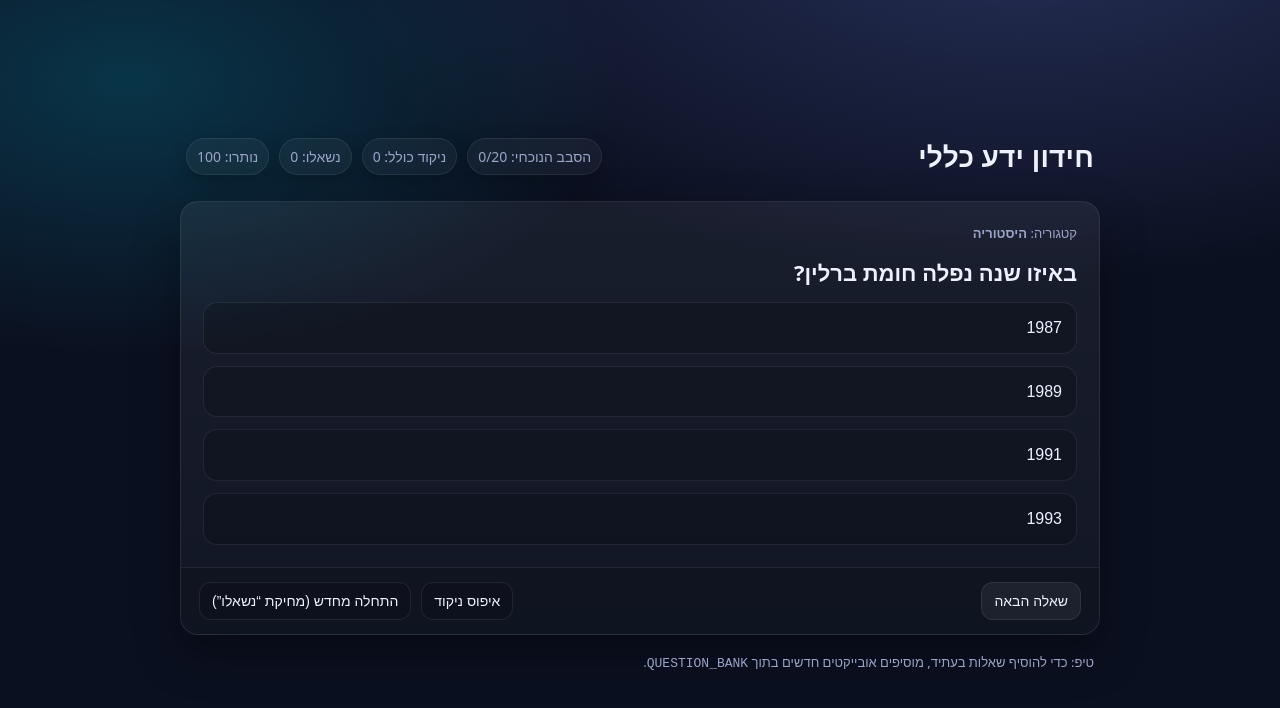
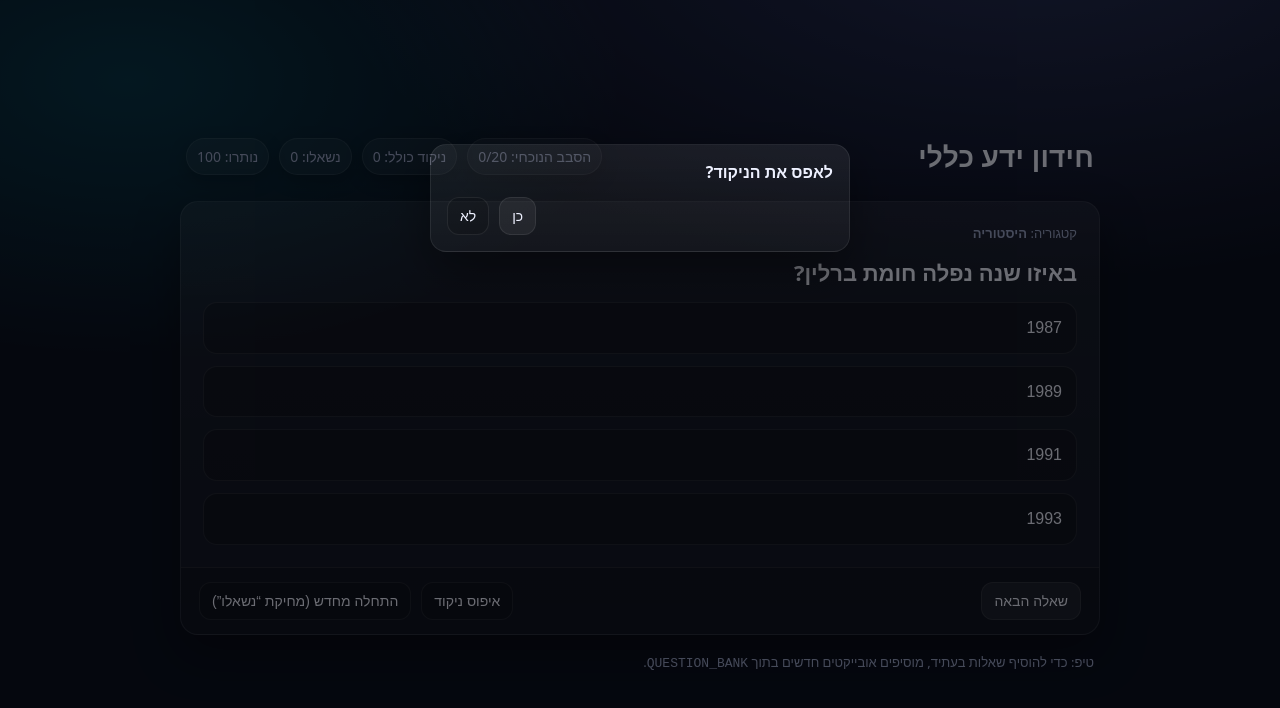
Before and after one commit to hadasyev/general-knowledge-quiz, a plain HTML site: page index.html in a window 1280 px wide. Both pictures are taken after a click on the button "איפוס ניקוד". Drawn offline with Linux system fonts and the light colour scheme.

Commit message:
add reset confirmation

```diff
--- a/index.html
+++ b/index.html
@@ -188,6 +188,46 @@
       .reset-group{ justify-content: stretch; }
       .reset-group .btn{ width: 100%; }
     }
+    .modal{
+  display:none;
+  position:fixed;
+  inset:0;
+  z-index: 9999;
+}
+
+.modal.show{
+  display:block;
+}
+
+.modal-backdrop{
+  position:absolute;
+  inset:0;
+  background: rgba(0,0,0,0.55);
+}
+
+.modal-card{
+  position:relative;
+  width:min(420px, calc(100% - 32px));
+  margin: 18vh auto 0 auto;
+  background: linear-gradient(180deg, rgba(255,255,255,0.08), rgba(255,255,255,0.04));
+  border:1px solid var(--border);
+  border-radius: 16px;
+  box-shadow: var(--shadow);
+  padding: 16px;
+}
+
+.modal-title{
+  font-size:16px;
+  font-weight:700;
+  color: var(--text);
+  margin-bottom: 14px;
+}
+
+.modal-actions{
+  display:flex;
+  gap:10px;
+  justify-content:flex-end;
+}
   </style>
 </head>
 <body>
@@ -239,6 +279,18 @@
       טיפ: כדי להוסיף שאלות בעתיד, מוסיפים אובייקטים חדשים בתוך <code>QUESTION_BANK</code>.
     </footer>
   </div>
+<!-- Confirmation Modal -->
+<div class="modal" id="confirmModal" aria-hidden="true">
+  <div class="modal-backdrop" id="modalBackdrop"></div>
+
+  <div class="modal-card" role="dialog" aria-modal="true" aria-labelledby="modalTitle">
+    <div class="modal-title" id="modalTitle">כותרת</div>
+    <div class="modal-actions">
+      <button class="btn" id="modalYesBtn" type="button">כן</button>
+      <button class="btn secondary" id="modalNoBtn" type="button">לא</button>
+    </div>
+  </div>
+</div>
 
 <script>
   // correctIndex הוא 0-3 בהתאם למיקום התשובה ב-choices
@@ -534,22 +586,51 @@
     batchAnswered = 0;
     next();
   });
+let pendingAction = null;
+
+function openConfirmModal(title, action) {
+  pendingAction = action;
+
+  document.getElementById("modalTitle").textContent = title;
+  const modal = document.getElementById("confirmModal");
+  modal.classList.add("show");
+  modal.setAttribute("aria-hidden", "false");
+}
+
+function closeConfirmModal() {
+  pendingAction = null;
+
+  const modal = document.getElementById("confirmModal");
+  modal.classList.remove("show");
+  modal.setAttribute("aria-hidden", "true");
+}
+document.getElementById("modalYesBtn").addEventListener("click", () => {
+  if (typeof pendingAction === "function") pendingAction();
+  closeConfirmModal();
+});
+
+document.getElementById("modalNoBtn").addEventListener("click", closeConfirmModal);
+document.getElementById("modalBackdrop").addEventListener("click", closeConfirmModal);
 
   document.getElementById("resetSessionBtn").addEventListener("click", () => {
+  openConfirmModal("לאפס את הניקוד?", () => {
     score = 0;
     batchCorrect = 0;
     batchAnswered = 0;
     hideCheckpoint();
     updateStats();
+});
   });
 
   document.getElementById("clearHistoryBtn").addEventListener("click", () => {
+  openConfirmModal("להתחיל מחדש?", () => {
     localStorage.removeItem(STORAGE_KEY);
     score = 0;
     batchCorrect = 0;
     batchAnswered = 0;
     hideCheckpoint();
     next();
+});
   });
 
   updateStats();
```
